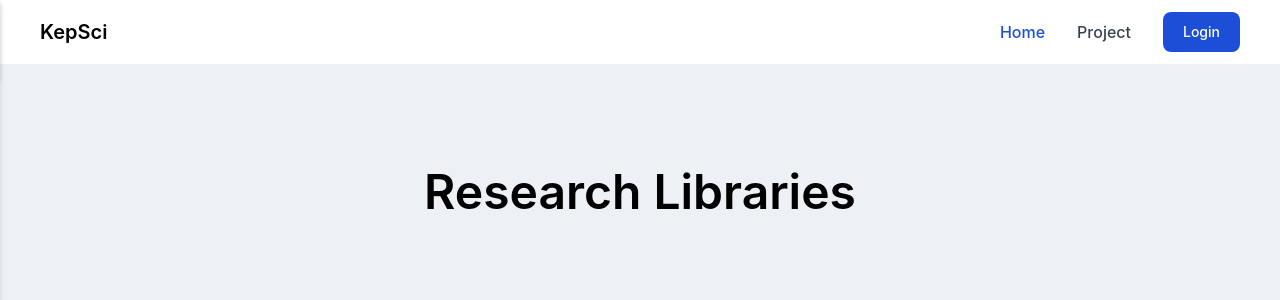
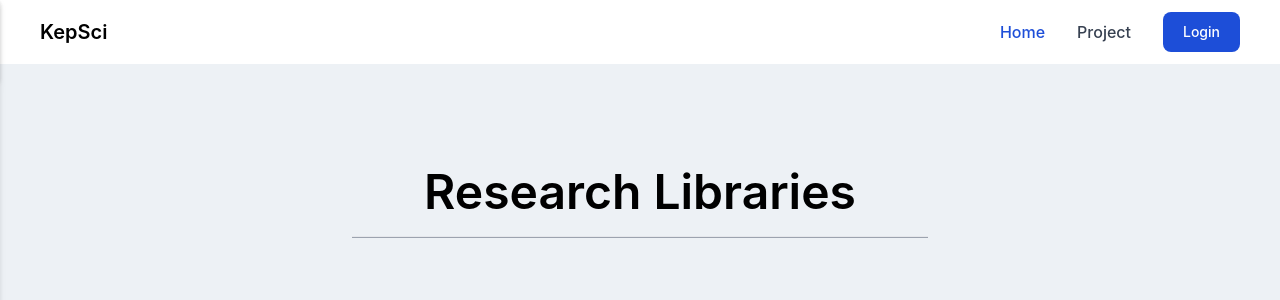
Before and after one commit to tententgc/KepSci, a Next.js app: page / in a window 1280 px wide. Shown: the top 300 px of the page. Built offline with nearby package versions, Linux system fonts and the light colour scheme.

Commit message:
Edit Home Page

```diff
--- a/pages/index.js
+++ b/pages/index.js
@@ -3,7 +3,8 @@ import Layout from '/components/layouts'
 export default function Home() {
   return (
     <Layout>
-      <p className='text-center mt-10 text-5xl font-semibold mb-5'>Research Libraries</p>
+      <p className='text-center mt-10 mb-0 text-5xl font-semibold mb-5'>Research Libraries</p>
+      <hr className='max-w-xl mx-auto my-3 bg-gray-400 h-0.5'></hr>
     </Layout>
   )
 }
```
